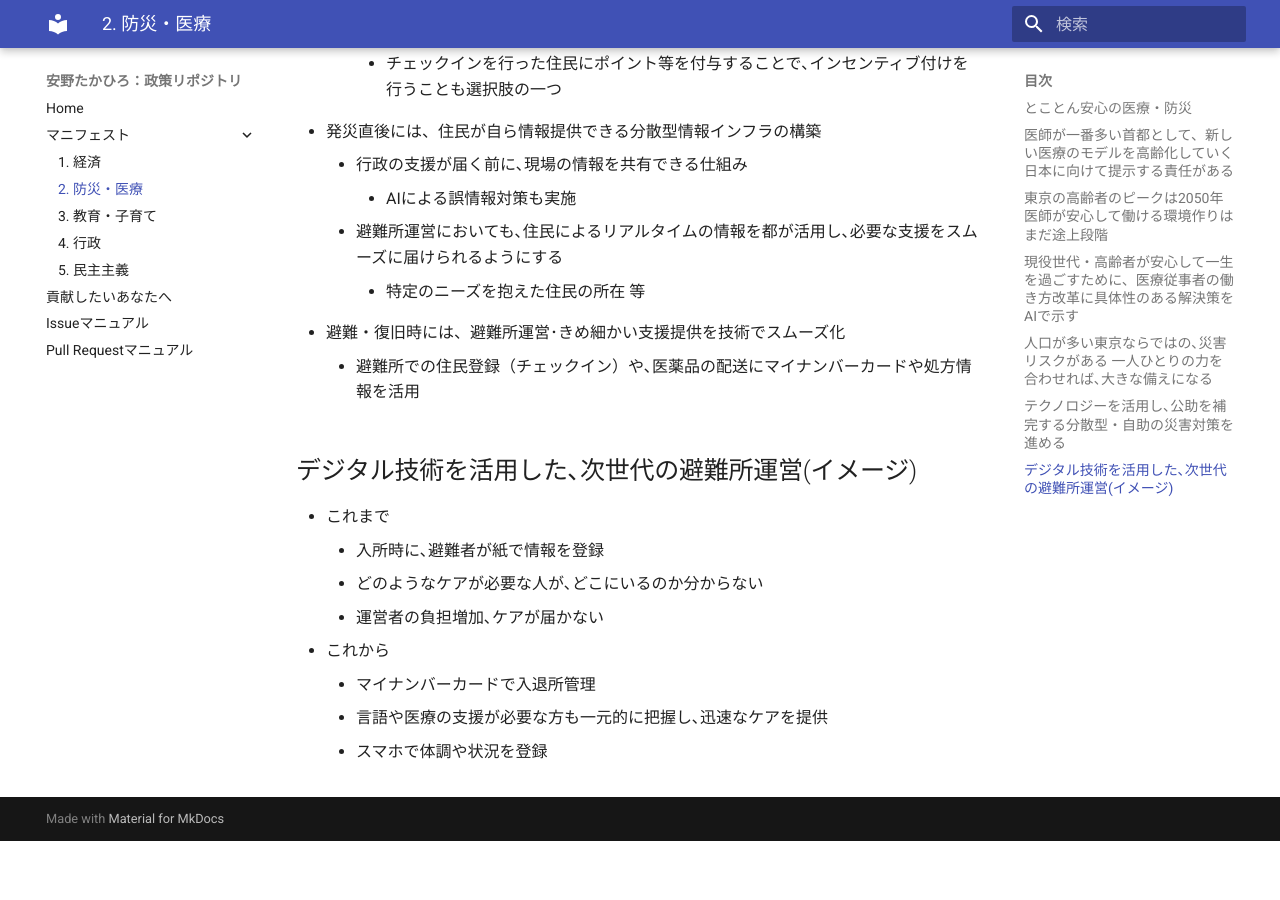
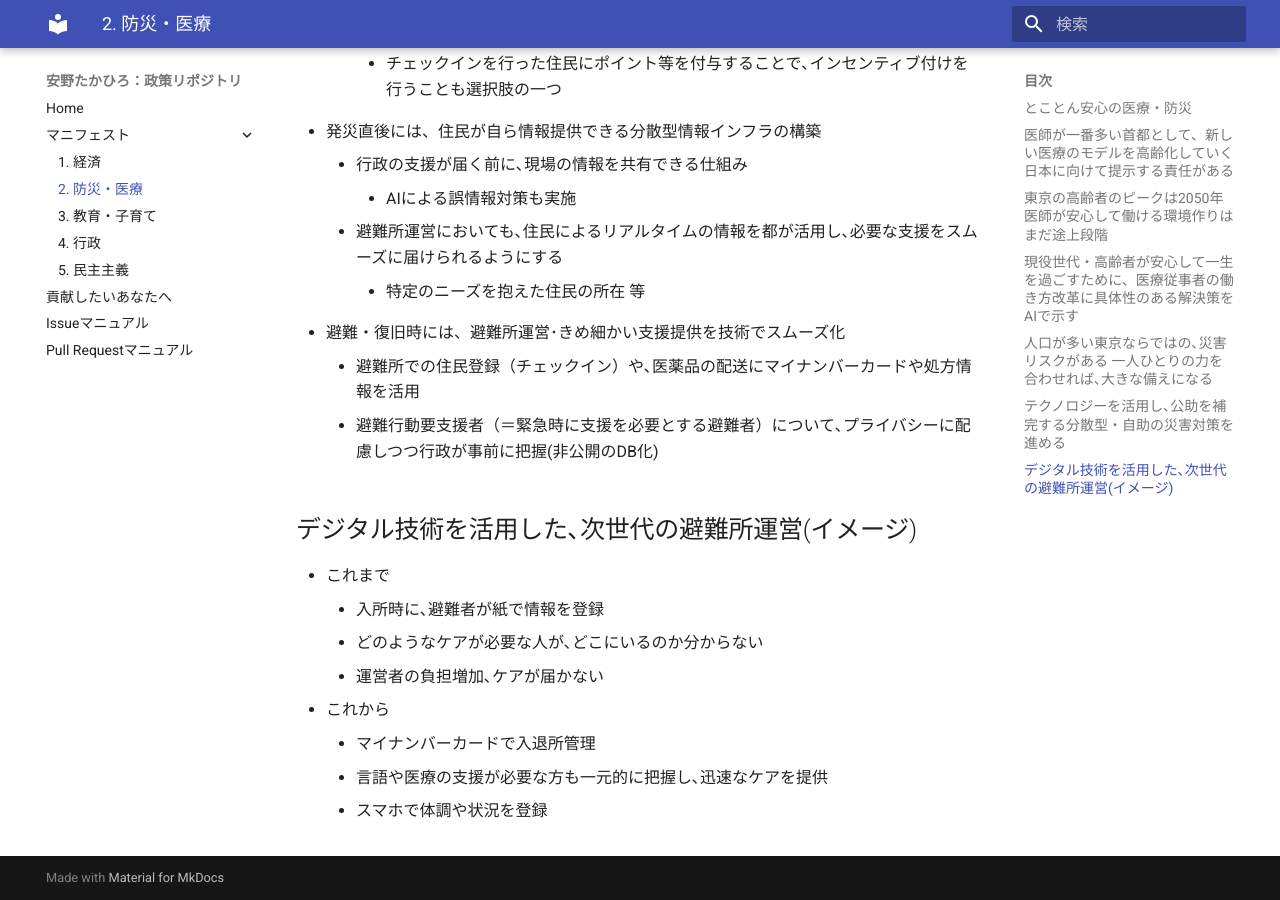
Before and after one commit to takahiroanno2024/election2024, an MkDocs documentation site: the page built from docs/manifest/care.md, in a window 1280 px wide and 900 px high, scrolled down 4304 px. Built offline with MkDocs 1.6.1 and Material for MkDocs 9.7.7, drawn with Linux system fonts in a browser that asks for light colours; before the commit the page ends 5145 px from its top, so only the background shows below that.

Commit message:
Update care.md: ブロードリスニング反映(2)
避難所運営･居宅避難者支援の文脈で､要支援者に関する事前把握に関する施策を追加(備蓄と異なり､オープンにするのではなく､プライバシーに配慮したものを想定)

```diff
--- a/docs/manifest/care.md
+++ b/docs/manifest/care.md
@@ -97,6 +97,7 @@
         - 特定のニーズを抱えた住民の所在 等
 - 避難・復旧時には、避難所運営･きめ細かい支援提供を技術でスムーズ化
     - 避難所での住民登録（チェックイン）や､医薬品の配送にマイナンバーカードや処方情報を活用
+    - 避難行動要支援者（＝緊急時に支援を必要とする避難者）について､プライバシーに配慮しつつ行政が事前に把握(非公開のDB化)
 
 ## デジタル技術を活用した､次世代の避難所運営(イメージ)
 
```
